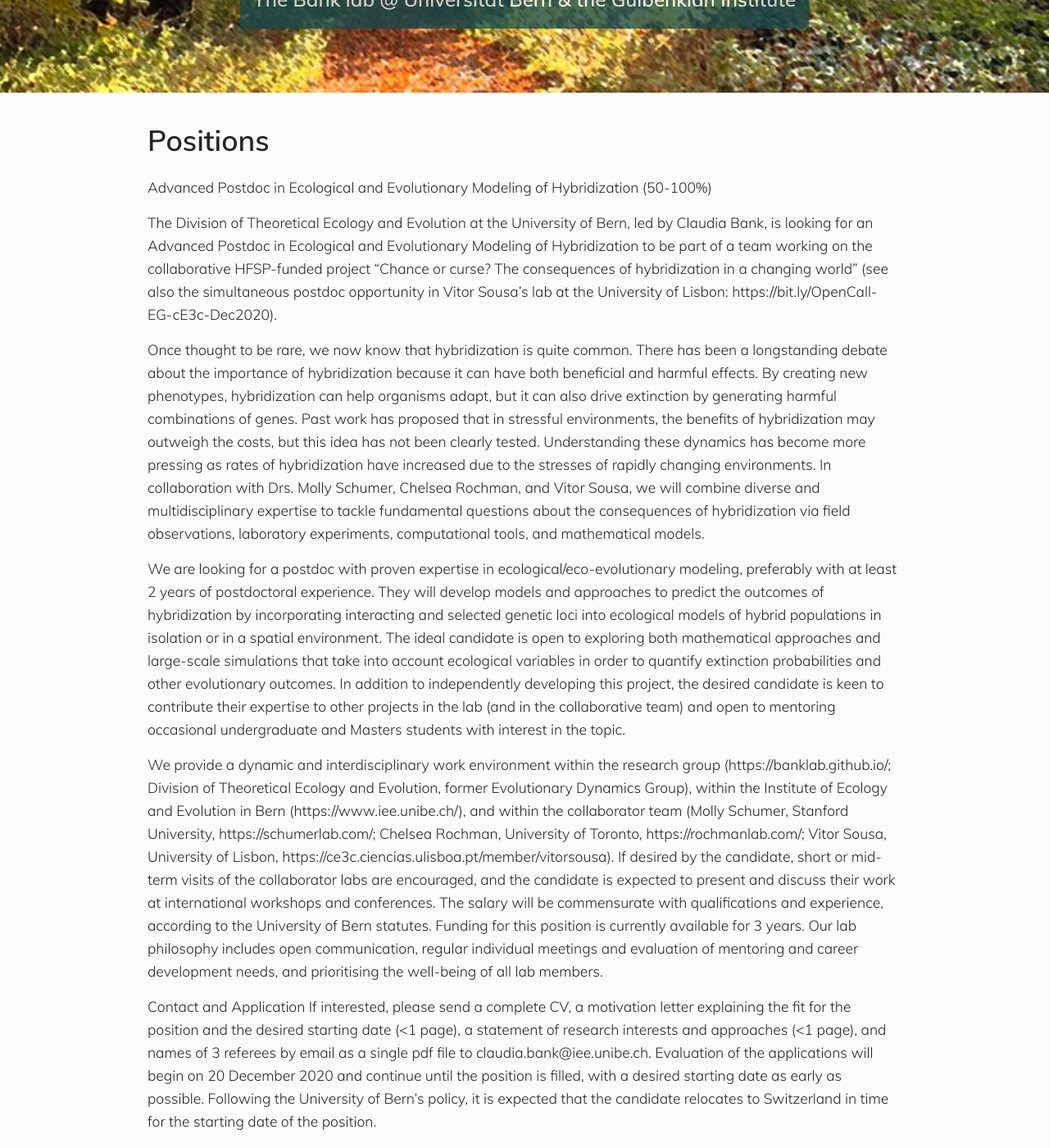
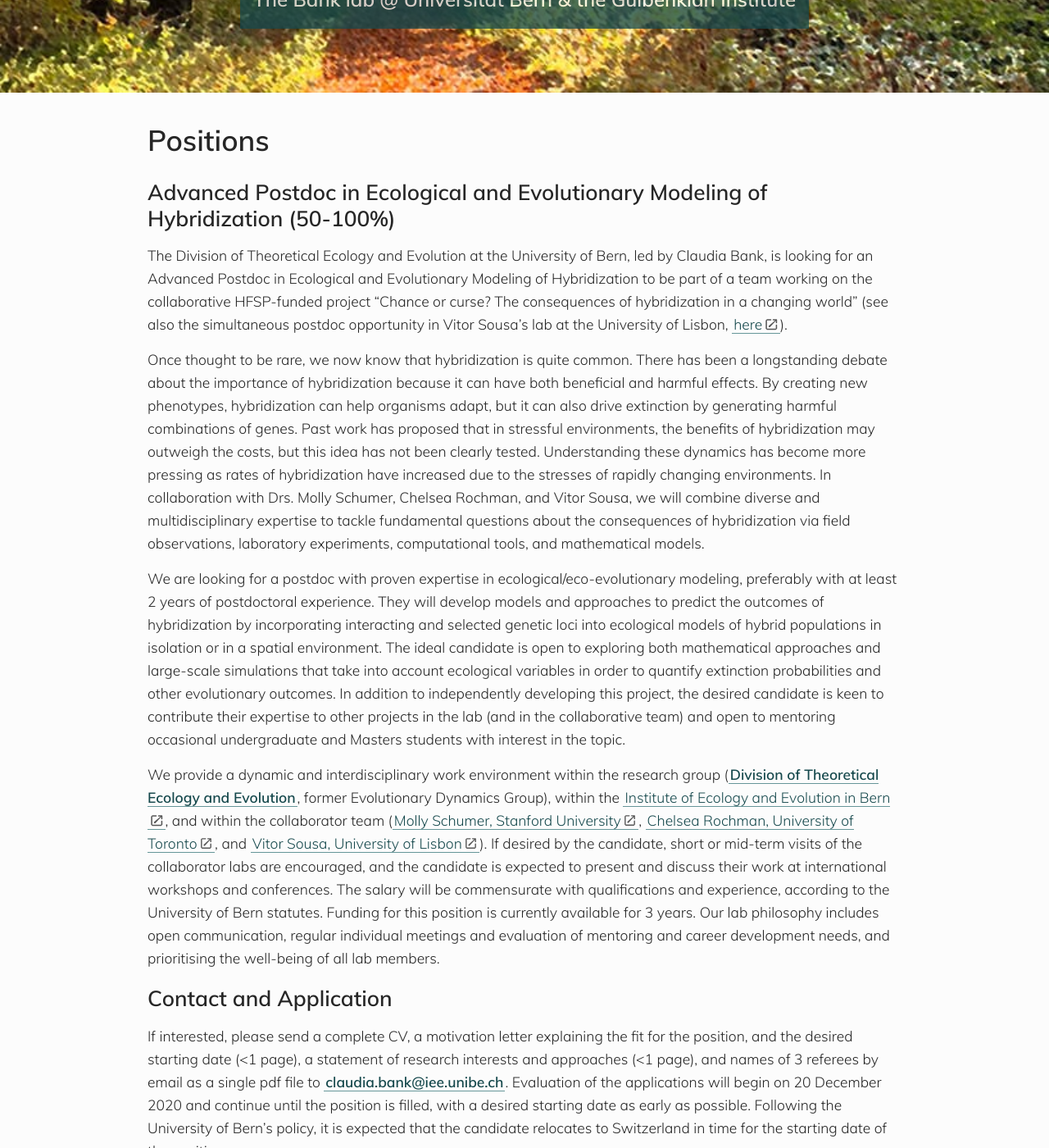
Before and after one commit to banklab/banklab.github.io, a Jekyll site: the page built from positions.md, in a window 1280 px wide and 1400 px high, scrolled down 207 px. Shown: the whole window at 82% size. Built offline with Jekyll 4.4.1, drawn with Linux system fonts in a browser that asks for light colours; some web fonts are replaced; some of the changed text lies outside the part shown.

Commit message:
add hyperlinks, headers

```diff
--- a/positions.md
+++ b/positions.md
@@ -6,15 +6,16 @@ permalink: /positions/
 
 # Positions
 
-Advanced Postdoc in Ecological and Evolutionary Modeling of Hybridization (50-100%)
+## Advanced Postdoc in Ecological and Evolutionary Modeling of Hybridization (50-100%)
 
-The Division of Theoretical Ecology and Evolution at the University of Bern, led by Claudia Bank, is looking for an Advanced Postdoc in Ecological and Evolutionary Modeling of Hybridization to be part of a team working on the collaborative HFSP-funded project “Chance or curse? The consequences of hybridization in a changing world” (see also the simultaneous postdoc opportunity in Vitor Sousa’s lab at the University of Lisbon: https://bit.ly/OpenCall-EG-cE3c-Dec2020).
+The Division of Theoretical Ecology and Evolution at the University of Bern, led by Claudia Bank, is looking for an Advanced Postdoc in Ecological and Evolutionary Modeling of Hybridization to be part of a team working on the collaborative HFSP-funded project “Chance or curse? The consequences of hybridization in a changing world” (see also the simultaneous postdoc opportunity in Vitor Sousa’s lab at the University of Lisbon, [here](https://bit.ly/OpenCall-EG-cE3c-Dec2020)).
 
 Once thought to be rare, we now know that hybridization is quite common. There has been a longstanding debate about the importance of hybridization because it can have both beneficial and harmful effects. By creating new phenotypes, hybridization can help organisms adapt, but it can also drive extinction by generating harmful combinations of genes. Past work has proposed that in stressful environments, the benefits of hybridization may outweigh the costs, but this idea has not been clearly tested. Understanding these dynamics has become more pressing as rates of hybridization have increased due to the stresses of rapidly changing environments. In collaboration with Drs. Molly Schumer, Chelsea Rochman, and Vitor Sousa, we will combine diverse and multidisciplinary expertise to tackle fundamental questions about the consequences of hybridization via field observations, laboratory experiments, computational tools, and mathematical models.
 
 We are looking for a postdoc with proven expertise in ecological/eco-evolutionary modeling, preferably with at least 2 years of postdoctoral experience. They will develop models and approaches to predict the outcomes of hybridization by incorporating interacting and selected genetic loci into ecological models of hybrid populations in isolation or in a spatial environment. The ideal candidate is open to exploring both mathematical approaches and large-scale simulations that take into account ecological variables in order to quantify extinction probabilities and other evolutionary outcomes. In addition to independently developing this project, the desired candidate is keen to contribute their expertise to other projects in the lab (and in the collaborative team) and open to mentoring occasional undergraduate and Masters students with interest in the topic.
 
-We provide a dynamic and interdisciplinary work environment within the research group (https://banklab.github.io/; Division of Theoretical Ecology and Evolution, former Evolutionary Dynamics Group), within the Institute of Ecology and Evolution in Bern (https://www.iee.unibe.ch/), and within the collaborator team (Molly Schumer, Stanford University, https://schumerlab.com/; Chelsea Rochman, University of Toronto, https://rochmanlab.com/; Vitor Sousa, University of Lisbon, https://ce3c.ciencias.ulisboa.pt/member/vitorsousa). If desired by the candidate, short or mid-term visits of the collaborator labs are encouraged, and the candidate is expected to present and discuss their work at international workshops and conferences. The salary will be commensurate with qualifications and experience, according to the University of Bern statutes. Funding for this position is currently available for 3 years. Our lab philosophy includes open communication, regular individual meetings and evaluation of mentoring and career development needs, and prioritising the well-being of all lab members.
+We provide a dynamic and interdisciplinary work environment within the research group ([Division of Theoretical Ecology and Evolution](/people/), former Evolutionary Dynamics Group), within the [Institute of Ecology and Evolution in Bern](https://www.iee.unibe.ch/), and within the collaborator team ([Molly Schumer, Stanford University](https://schumerlab.com/), [Chelsea Rochman, University of Toronto](https://rochmanlab.com/), and [Vitor Sousa, University of Lisbon]( https://ce3c.ciencias.ulisboa.pt/member/vitorsousa)). If desired by the candidate, short or mid-term visits of the collaborator labs are encouraged, and the candidate is expected to present and discuss their work at international workshops and conferences. The salary will be commensurate with qualifications and experience, according to the University of Bern statutes. Funding for this position is currently available for 3 years. Our lab philosophy includes open communication, regular individual meetings and evaluation of mentoring and career development needs, and prioritising the well-being of all lab members.
 
-Contact and Application
-If interested, please send a complete CV, a motivation letter explaining the fit for the position and the desired starting date (<1 page), a statement of research interests and approaches (<1 page), and names of 3 referees by email as a single pdf file to claudia.bank@iee.unibe.ch. Evaluation of the applications will begin on 20 December 2020 and continue until the position is filled, with a desired starting date as early as possible. Following the University of Bern’s policy, it is expected that the candidate relocates to Switzerland in time for the starting date of the position.
+## Contact and Application
+
+If interested, please send a complete CV, a motivation letter explaining the fit for the position, and the desired starting date (<1 page), a statement of research interests and approaches (<1 page), and names of 3 referees by email as a single pdf file to [claudia.bank@iee.unibe.ch](mailto:claudia.bank@iee.unibe.ch?subject=Advanced%20Postdoc%20in%20Ecological%20and%20Evolutionary%20Modeling%20of%20Hybridization). Evaluation of the applications will begin on 20 December 2020 and continue until the position is filled, with a desired starting date as early as possible. Following the University of Bern’s policy, it is expected that the candidate relocates to Switzerland in time for the starting date of the position.
```
